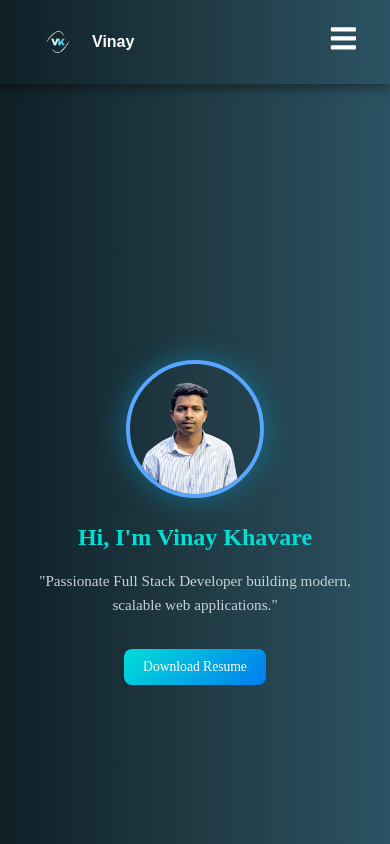
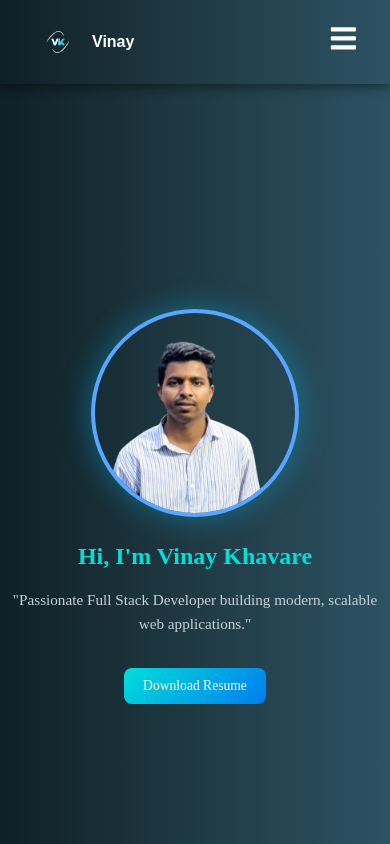
Before and after one commit to Vinaykhavare/Portfolio, a React (Vite) app: page / in a window 390 px wide. Shown: the top 844 px of the page. Built offline with nearby package versions, Linux system fonts and the light colour scheme.

Commit message:
second commit

```diff
--- a/src/components/About.css
+++ b/src/components/About.css
@@ -6,6 +6,8 @@
   min-height: 100vh;
   box-sizing: border-box;
 }
+
+
 
 .about-intro h2 {
   font-size: 2.8rem;
--- a/src/components/About.jsx
+++ b/src/components/About.jsx
@@ -6,7 +6,7 @@ function About() {
   return (
     <section className="about" id="about">
       <div className="about-intro">
-        <h2>About <span>Me</span></h2>
+        <h2 style={{marginTop:"25px"}}>About <span>Me</span></h2>
         <p>
      <strong> I'm Vinay Khavare, a passionate Full Stack Developer</strong> (Java + MERN) who enjoys building fast, scalable, and visually appealing web applications with clean user interfaces and robust backend systems.
         </p>
--- a/src/components/Home.css
+++ b/src/components/Home.css
@@ -2,7 +2,7 @@
   background: linear-gradient(to right, #0f2027, #203a43, #2c5364);
   color: #fff;
   min-height: 100vh;
-  padding: 2rem 1rem;
+  padding: 1rem 1rem;
   display: flex;
   align-items: center;
   justify-content: center;
@@ -50,7 +50,7 @@
   color: #c9d1d9;
   margin-bottom: 2rem;
   line-height: 1.6;
-  padding: 0 1rem;
+  padding: 0 0.1rem;
 }
 
 .resume-btn {
@@ -86,15 +86,15 @@
   }
 
   .home-image img {
-    width: 160px;
-    height: 160px;
+    width: 180px;
+    height: 180px;
   }
 }
 
 /* Small Screens (Mobiles) */
 @media (max-width: 480px) {
   .home {
-    padding: 1rem 0.5rem;
+    padding: 0 0.1rem;
   }
 
   .home-content {
@@ -115,8 +115,8 @@
   }
 
   .home-image img {
-    width: 130px;
-    height: 130px;
+    width: 200px;
+    height: 200px;
   }
 }
 
--- a/src/components/Projects.jsx
+++ b/src/components/Projects.jsx
@@ -26,7 +26,7 @@ function Projects() {
   return (
     <section className="projects" id="projects">
       <div className="projects-container">
-        <h2>My Projects</h2>
+        <h2  style={{marginTop:"22px"}}>My Projects</h2>
         <div className="projects-grid">
           {projectData.map((project, index) => (
             <div className="project-card" key={index}>
--- a/src/components/Skills.jsx
+++ b/src/components/Skills.jsx
@@ -26,7 +26,7 @@ function Skills() {
   return (
     <section className="skills" id="skills">
       <div className="skills-container">
-        <h2>My Skills</h2>
+        <h2  style={{marginTop:"25px"}}>My Skills</h2>
         <div className="skills-grid">
           {skillsData.map((skill, index) => (
             <div className="skill-card" key={index}>
```
